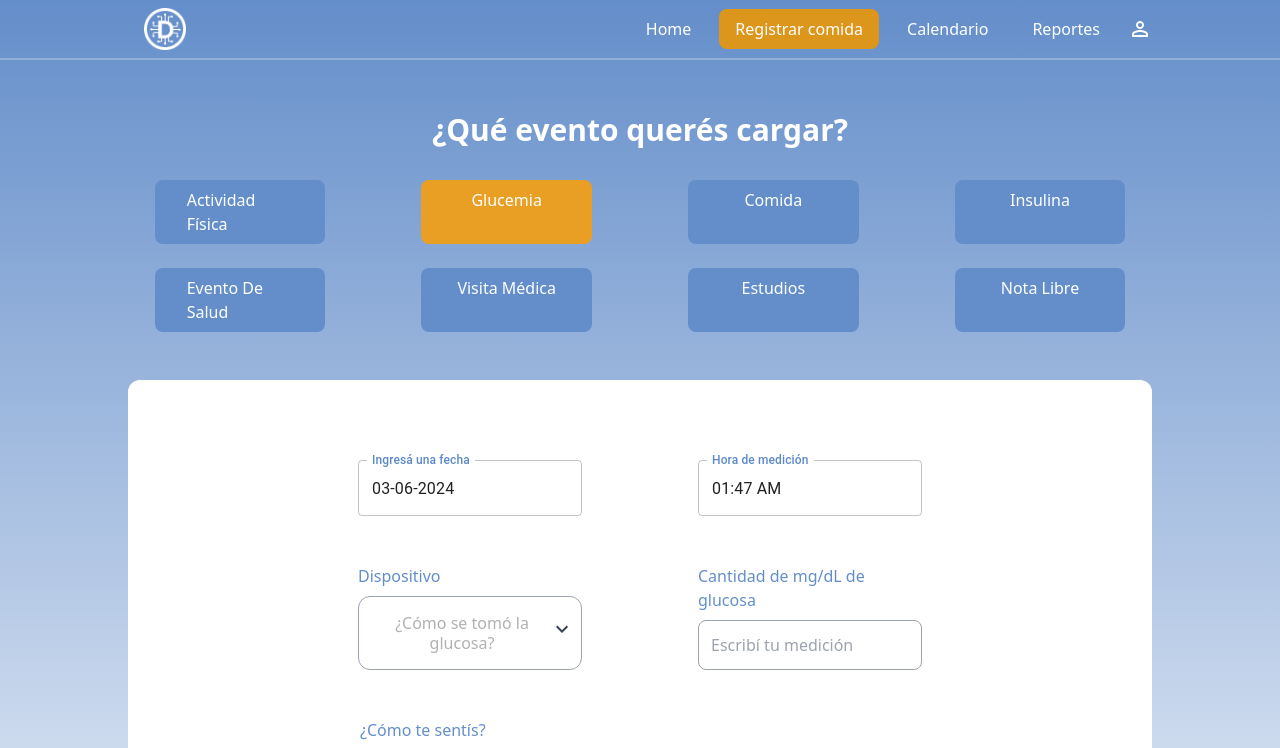
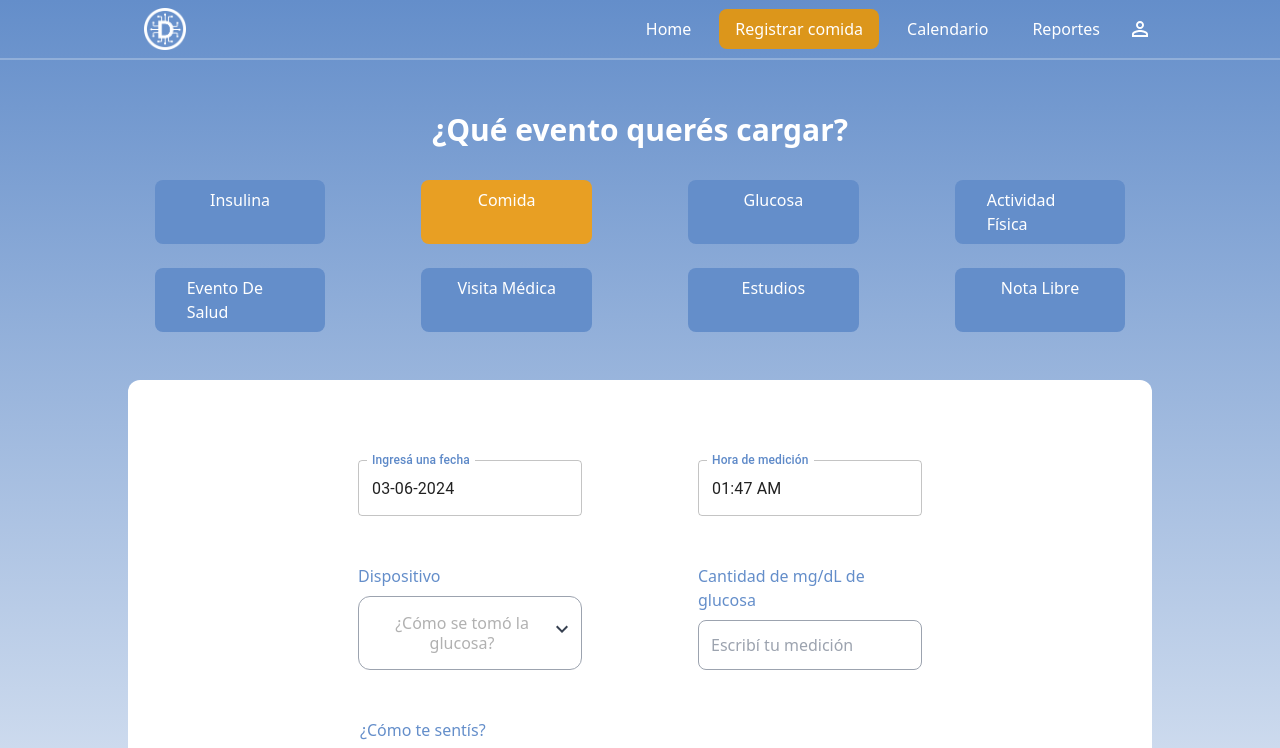
Before and after one commit to NuriaROrquin/diabetia, a Next.js app in the folder frontend/: page /event/glycemia in a window 1280 px wide. Shown: the top 748 px of the page. Built offline with nearby package versions, Linux system fonts and the light colour scheme.

Commit message:
Final Changes on Componetization of GlucosaForm

```diff
--- a/frontend/components/eventForm/index.js
+++ b/frontend/components/eventForm/index.js
@@ -4,7 +4,7 @@ import { Select } from "@/components/selector";
 import { TextArea, InputWithLabel } from "@/components/input";
 import { ButtonOrange } from "@/components/button";
 import { CustomDatePicker, CustomTimePicker } from "@/components/pickers";
-import { TYPE_DEVICES } from "../../constants";
+import {GENDER, TYPE_DEVICES} from "../../constants";
 import dayjs from "dayjs";
 import { addGlucoseEvent, editGlucoseEvent } from "../../services/api.service";
 import { getEmailFromJwt } from "../../helpers";
@@ -24,7 +24,8 @@ export const GlucoseEventForm = ({ existingData }) => {
         if (existingData) {
             var existingDate = dayjs(existingData.dateEvent).format("YYYY-MM-DD");
             var existingHour = dayjs(existingData.dateEvent).format('HH:mm ss');
-            setSelectedOption(existingData.idDevice);
+            var device = TYPE_DEVICES.find(d => d.id === existingData.idDevice)
+            setSelectedOption(device);
             setDate(existingDate);
             setHour(existingHour);
             setGlucoseLevel(existingData.glucoseLevel);
@@ -40,8 +41,13 @@ export const GlucoseEventForm = ({ existingData }) => {
 
     const handleSubmit = () => {
         const device = selectedOption ? selectedOption.id : null;
-        const dateFormatted = date.format("YYYY-MM-DD") + 'T' + hour.format('HH:mm:ss');
         const email = getEmailFromJwt();
+        var dateFormatted;
+        if(!router.query.id){
+            dateFormatted = date.format("YYYY-MM-DD") + 'T' + hour.format('HH:mm:ss');
+        }else{
+            dateFormatted = date + 'T' + hour.format('HH:mm:ss')
+        }
 
         const data = {
             "email": email,
--- a/frontend/constants/index.js
+++ b/frontend/constants/index.js
@@ -92,27 +92,27 @@ export const DASHBOARD_TIMELINE_EVENTS = [
 export const TYPE_EVENTS = [
     {
         "id": 1,
-        "title": "ACTIVIDAD FÍSICA",
-        "image": "/actividad-fisica.jpg",
-        "link": "/event/exercise"
+        "title": "INSULINA",
+        "image": "/insulina.jpg",
+        "link": "/event/insulin"
     },
     {
         "id": 2,
-        "title": "GLUCEMIA",
-        "image": "/glucemia.jpg",
-        "link": "/event/glycemia"
-    },
-    {
-        "id": 3,
         "title": "COMIDA",
         "image": "/comida.jpg",
         "link": "/event/food"
     },
     {
+        "id": 3,
+        "title": "GLUCOSA",
+        "image": "/glucemia.jpg",
+        "link": "/event/glycemia"
+    },
+    {
         "id": 4,
-        "title": "INSULINA",
-        "image": "/insulina.jpg",
-        "link": "/event/insulin"
+        "title": "ACTIVIDAD FÍSICA",
+        "image": "/actividad-fisica.jpg",
+        "link": "/event/exercise"
     },
     {
         "id": 5,
--- a/frontend/pages/calendar/edit/[id]/index.js
+++ b/frontend/pages/calendar/edit/[id]/index.js
@@ -3,11 +3,13 @@ import { useRouter } from "next/router";
 import { Section } from "@/components/section";
 import { getEventType } from "../../../../services/api.service";
 import { GlucoseEventForm, InsulinEventForm } from "@/components/eventForm";
+import {TYPE_EVENTS} from "../../../../constants";
 const EditEvent = () => {
     const router = useRouter();
     const [eventData, setEventData] = useState(null);
     const [loading, setLoading] = useState(true);
     const [error, setError] = useState(null);
+    const [evento, setEvento] = useState(null);
 
     useEffect(() => {
         if (router.query.id) {
@@ -15,7 +17,9 @@ const EditEvent = () => {
                 try {
                     const response = await getEventType({ id: router.query.id });
                     setEventData(response.data);
-                    console.log(response.data)
+                    const eventType = TYPE_EVENTS.find(e => e.id === response.data.typeEvent);
+                    setEvento(eventType);
+
                 } catch (err) {
                     setError(err);
                 } finally {
@@ -33,11 +37,11 @@ const EditEvent = () => {
     return (
         <Section className="pt-12 pb-6">
             <div>
-                Edición de evento del id {router.query.id}
+
             </div>
             {eventData && (
                 <div className="container items-center flex w-full justify-center flex-col">
-                    <h2>Detalles del evento</h2>
+                    <h2>Detalles del evento {evento ? `${evento.title}` : "Evento no encontrado"}</h2>
                     {eventData.typeEvent === 3 && (
                         <GlucoseEventForm existingData={eventData.glucoseEvent} />
                     )}
```
